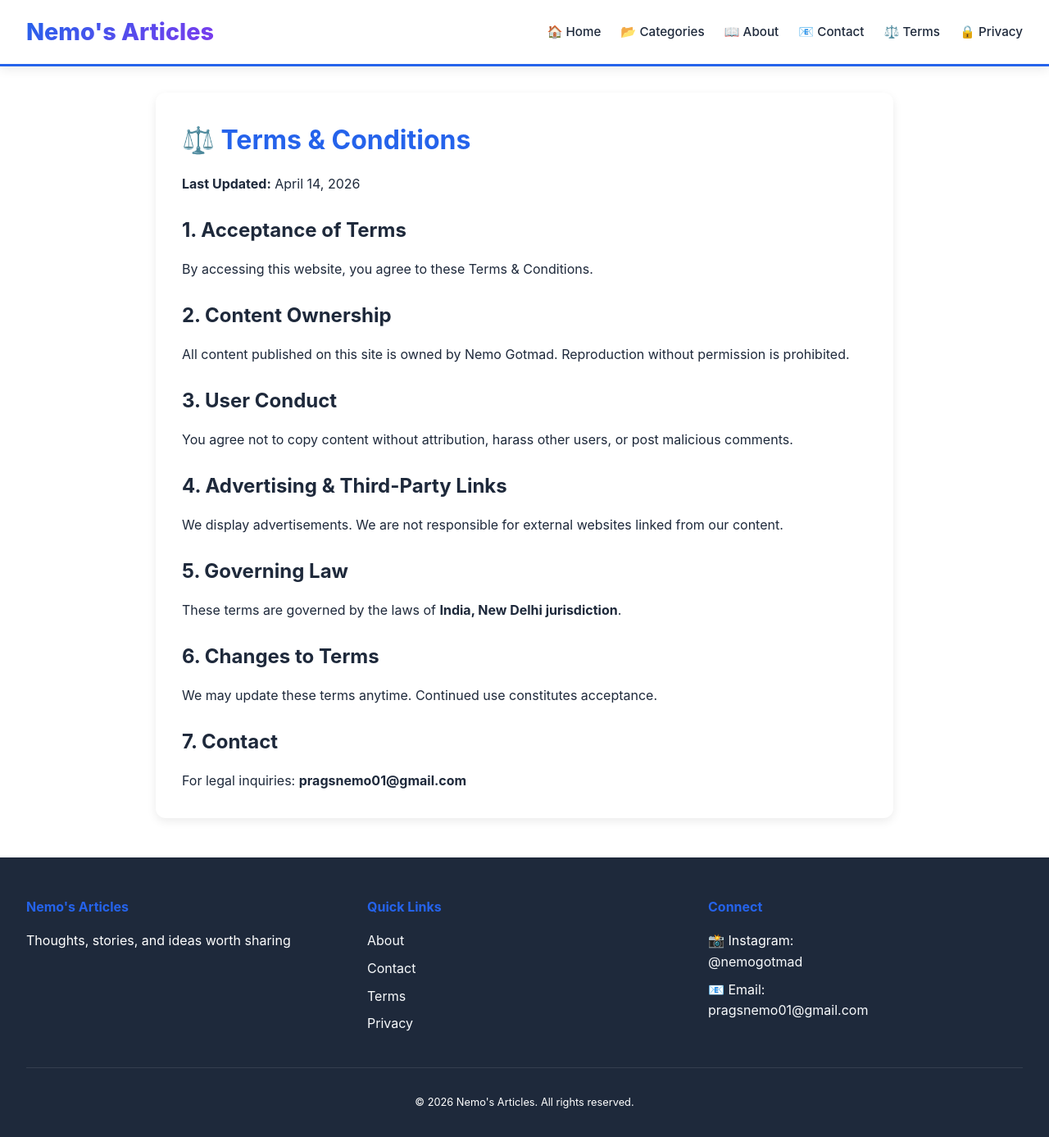
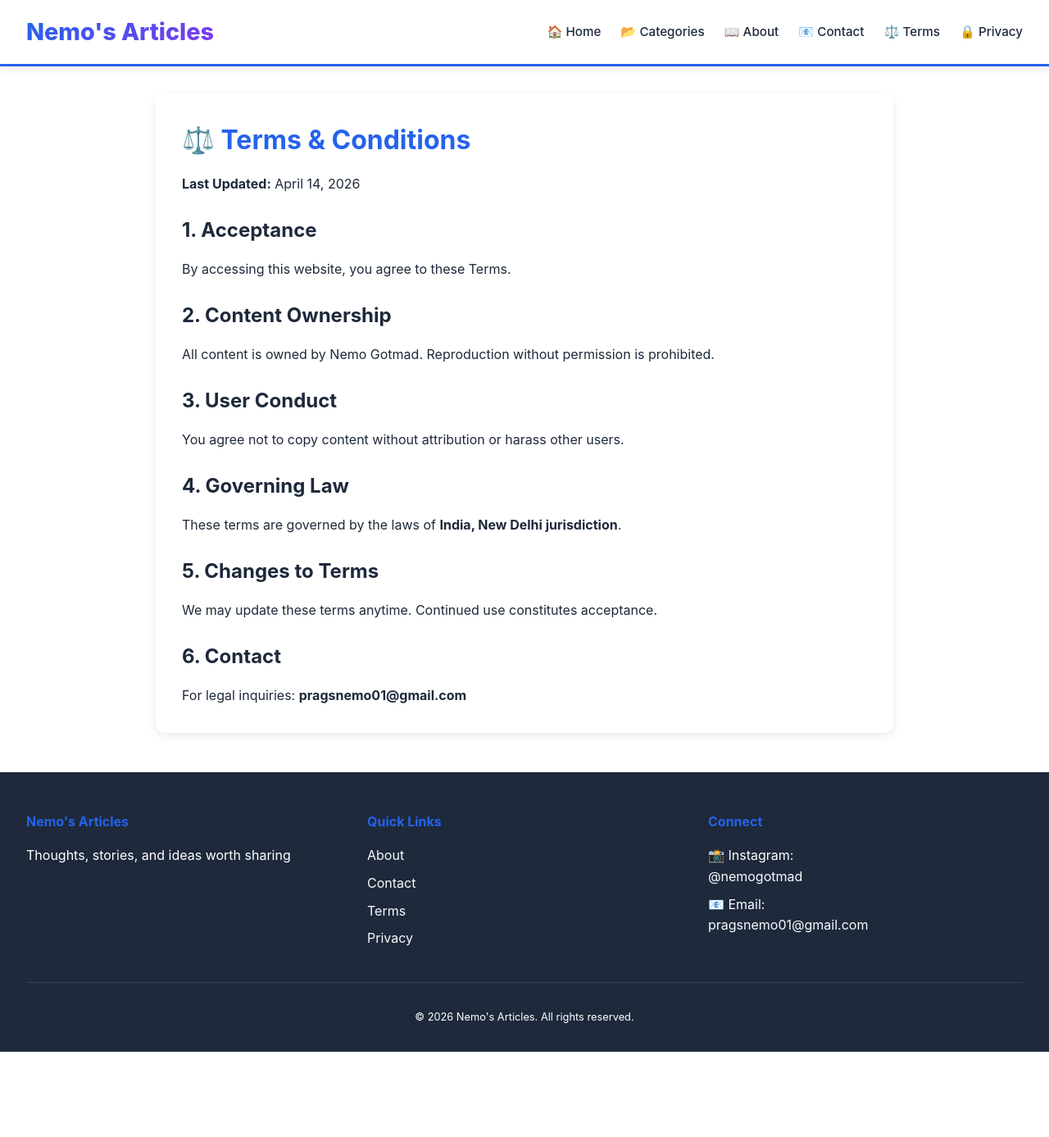
Before and after one commit to nemogotmad/nemo, a Jekyll site: the page built from terms.html, in a window 1280 px wide and 1387 px high. Shown: the whole window at 82% size. Built offline with Jekyll 4.4.1, drawn with Linux system fonts in a browser that asks for light colours.

Commit message:
Update terms.html

```diff
--- a/terms.html
+++ b/terms.html
@@ -1,30 +1,27 @@
 ---
 layout: default
-title: "Terms & Conditions"
+title: "Terms"
 ---
 
 <div class="page-content">
     <h1>⚖️ Terms & Conditions</h1>
     <p><strong>Last Updated:</strong> April 14, 2026</p>
 
-    <h2>1. Acceptance of Terms</h2>
-    <p>By accessing this website, you agree to these Terms & Conditions.</p>
+    <h2>1. Acceptance</h2>
+    <p>By accessing this website, you agree to these Terms.</p>
 
     <h2>2. Content Ownership</h2>
-    <p>All content published on this site is owned by Nemo Gotmad. Reproduction without permission is prohibited.</p>
+    <p>All content is owned by Nemo Gotmad. Reproduction without permission is prohibited.</p>
 
     <h2>3. User Conduct</h2>
-    <p>You agree not to copy content without attribution, harass other users, or post malicious comments.</p>
+    <p>You agree not to copy content without attribution or harass other users.</p>
 
-    <h2>4. Advertising & Third-Party Links</h2>
-    <p>We display advertisements. We are not responsible for external websites linked from our content.</p>
-
-    <h2>5. Governing Law</h2>
+    <h2>4. Governing Law</h2>
     <p>These terms are governed by the laws of <strong>India, New Delhi jurisdiction</strong>.</p>
 
-    <h2>6. Changes to Terms</h2>
+    <h2>5. Changes to Terms</h2>
     <p>We may update these terms anytime. Continued use constitutes acceptance.</p>
 
-    <h2>7. Contact</h2>
+    <h2>6. Contact</h2>
     <p>For legal inquiries: <strong>pragsnemo01@gmail.com</strong></p>
 </div>
```
